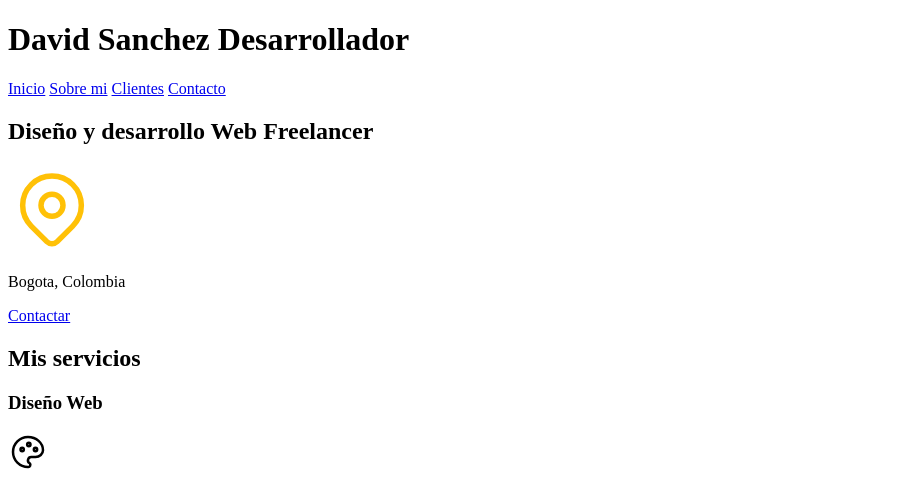
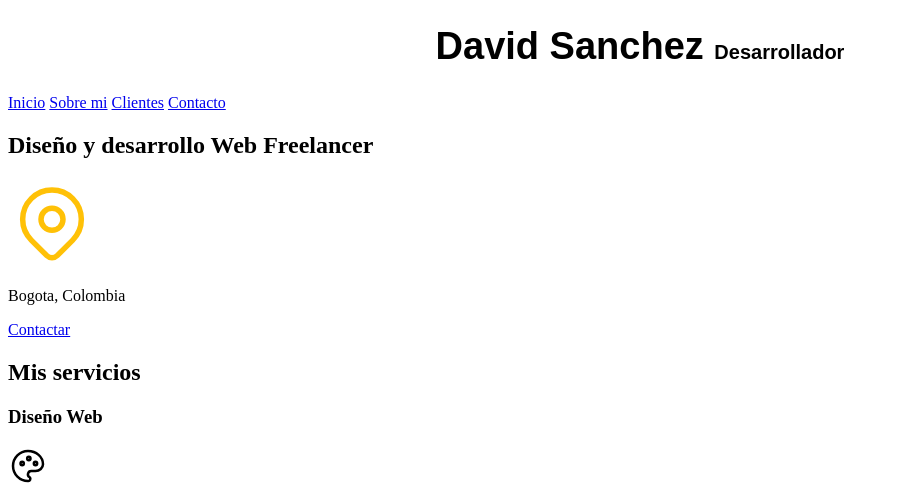
Before and after one commit to DavSanc/proyectowb, a plain HTML site: page index.html in a window 1280 px wide. Shown: the top 489 px of the page, without its empty margins (0-899 px from the left). Drawn offline with Linux system fonts and the light colour scheme.

Commit message:
Se crea style y se crean paletas de colores

```diff
--- /dev/null
+++ b/css/style.css
@@ -0,0 +1,26 @@
+:root{
+    --blanco: #ffffff;
+    --oscuro: #212121;
+    --primario: #ffc107;
+    --secundario: #0097a7;
+    --gris: #757575;
+}
+
+html{
+    font-size: 62.5%;
+}
+
+body{
+    font-size: 16px; /* 1rem = 10px */
+}
+
+.titulo {
+    text-align: center;
+    font-size: 3.8rem;
+    font-family: Arial, Helvetica, sans-serif
+
+}
+
+.titulo span{
+    font-size: 2rem;
+}
--- a/index.html
+++ b/index.html
@@ -3,12 +3,15 @@
 <head>
     <meta charset="UTF-8">
     <meta name="viewport" content="width=device-width, initial-scale=1.0">
-    <title>Document</title>
+    <title>Diseñador Freelancer</title>
+    <link rel="preload" href="css/style.css" as="style">
+    <link rel="stylesheet" href="css/style.css">
+
 </head>
 <body>
     <header>
 
-        <h1>David Sanchez Desarrollador</h1>
+        <h1 class="titulo">David Sanchez <span>Desarrollador</span></h1>
 
     </header>
 
@@ -123,6 +126,7 @@
 
                 <div>
                     <label>Mensaje</label>
+
                     <textarea></textarea>
 
                 </di>
```
